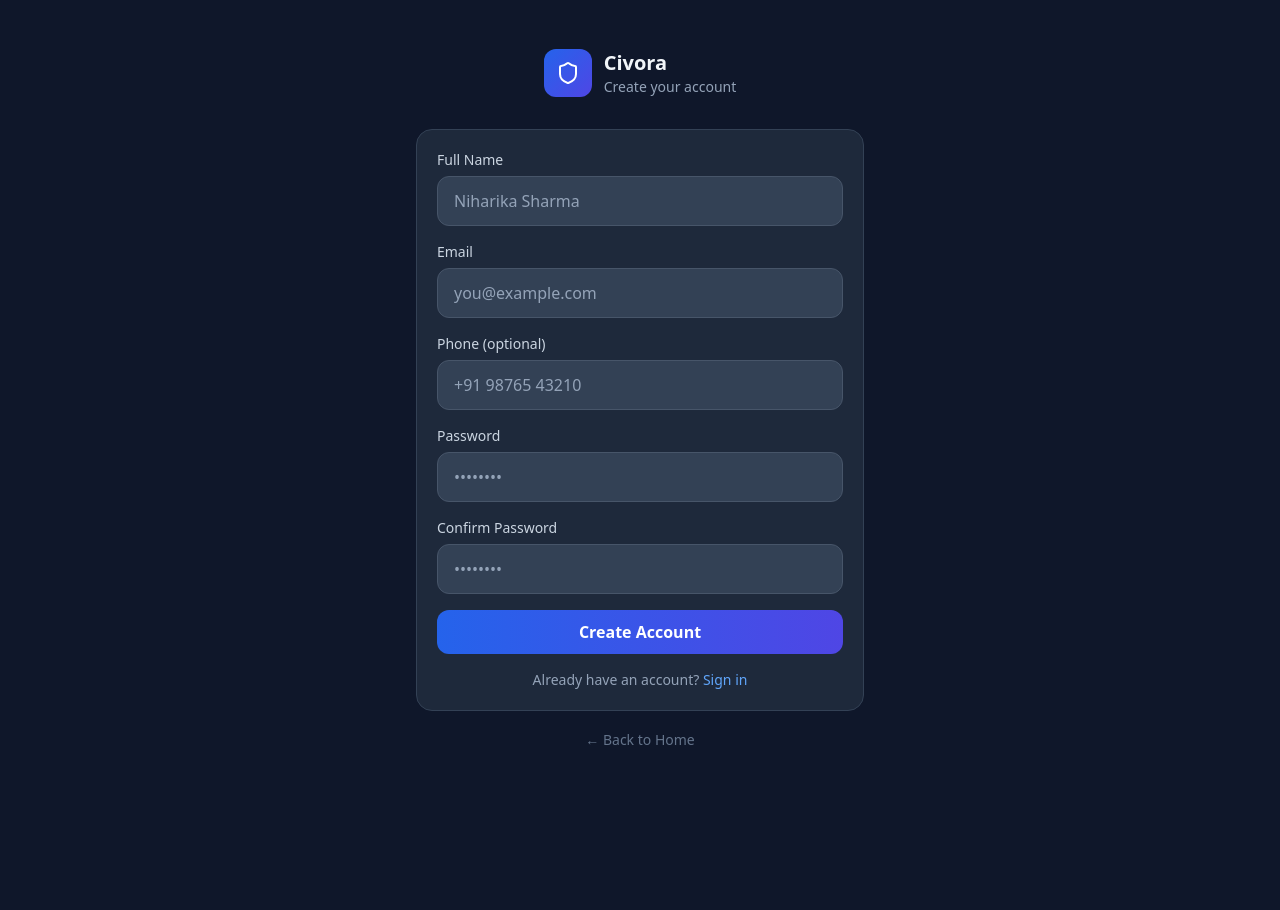
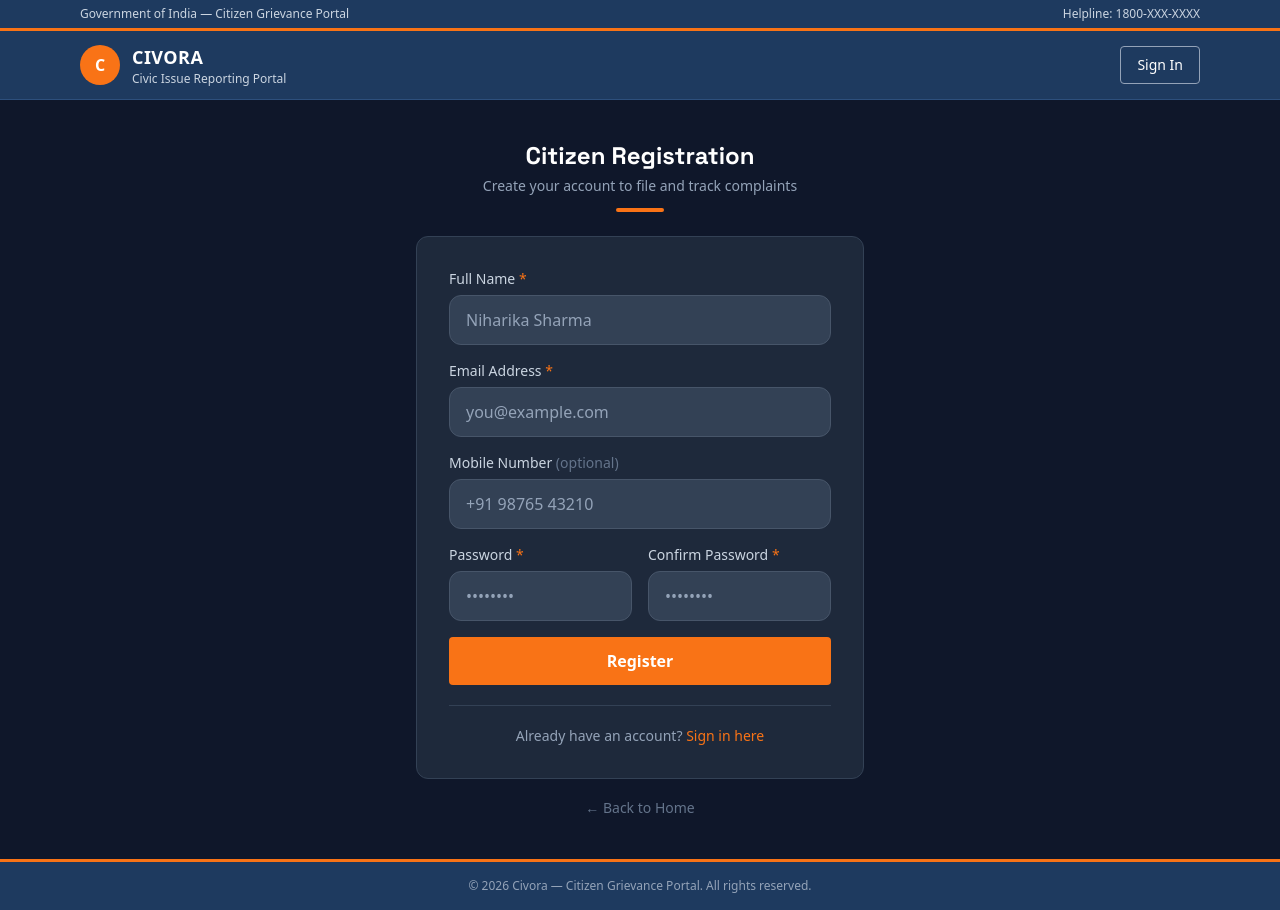
Before and after one commit to Niharikaaa2707/civora-frontend, a React (Vite) app: page /register in a window 1280 px wide. Before the commit the page ends 800 px from the top, so only its background shows below. Built offline with nearby package versions, Linux system fonts and the light colour scheme.

Commit message:
Redesign register page govt style

```diff
--- a/src/pages/Auth/Register.tsx
+++ b/src/pages/Auth/Register.tsx
@@ -1,6 +1,5 @@
 import { useState } from 'react'
 import { useNavigate, Link } from 'react-router-dom'
-import { Shield } from 'lucide-react'
 import { authApi } from '../../services/api'
 import toast from 'react-hot-toast'
 
@@ -35,23 +34,52 @@ export default function Register() {
   }
 
   return (
-    <div className="min-h-screen bg-slate-900 flex items-center justify-center px-4">
-      <div className="w-full max-w-md">
-        {/* Logo */}
-        <div className="flex items-center justify-center gap-3 mb-8">
-          <div className="w-12 h-12 rounded-xl bg-gradient-to-br from-blue-600 to-indigo-600 flex items-center justify-center">
-            <Shield className="w-6 h-6 text-white" />
-          </div>
-          <div>
-            <div className="font-bold text-xl text-slate-100">Civora</div>
-            <div className="text-slate-400 text-sm">Create your account</div>
+    <div className="min-h-screen flex flex-col" style={{ background: '#0f172a' }}>
+
+      {/* Top strip */}
+      <div style={{ background: '#1e3a5f', borderBottom: '3px solid #f97316' }}>
+        <div className="max-w-6xl mx-auto px-4 py-1.5 flex items-center justify-between">
+          <span className="text-xs text-slate-300">Government of India — Citizen Grievance Portal</span>
+          <span className="text-xs text-slate-300 hidden sm:block">Helpline: 1800-XXX-XXXX</span>
         </div>
       </div>
 
-        <div className="card">
+      {/* Navbar */}
+      <div style={{ background: '#1e3a5f', borderBottom: '1px solid #2d4f7c' }}>
+        <div className="max-w-6xl mx-auto px-4 py-3 flex items-center justify-between">
+          <Link to="/" className="flex items-center gap-3">
+            <div className="w-10 h-10 rounded-full flex items-center justify-center" style={{ background: '#f97316' }}>
+              <span className="text-white font-bold text-base">C</span>
+            </div>
+            <div>
+              <div className="font-bold text-lg text-white tracking-wide">CIVORA</div>
+              <div className="text-xs text-slate-300 hidden sm:block">Civic Issue Reporting Portal</div>
+            </div>
+          </Link>
+          <Link to="/login" className="px-4 py-2 text-sm font-medium text-white border border-slate-400 rounded hover:bg-slate-700 transition-all">
+            Sign In
+          </Link>
+        </div>
+      </div>
+
+      {/* Register Form */}
+      <div className="flex-1 flex items-center justify-center px-4 py-10">
+        <div className="w-full max-w-md">
+
+          {/* Header */}
+          <div className="text-center mb-6">
+            <h1 className="text-2xl font-bold text-white mb-1">Citizen Registration</h1>
+            <p className="text-slate-400 text-sm">Create your account to file and track complaints</p>
+            <div className="w-12 h-1 mx-auto mt-3 rounded" style={{ background: '#f97316' }} />
+          </div>
+
+          {/* Card */}
+          <div className="rounded-xl p-6 sm:p-8" style={{ background: '#1e293b', border: '1px solid #334155' }}>
             <form onSubmit={handleSubmit} className="space-y-4">
               <div>
-              <label className="block text-sm font-medium text-slate-300 mb-1.5">Full Name</label>
+                <label className="block text-sm font-medium text-slate-300 mb-1.5">
+                  Full Name <span style={{ color: '#f97316' }}>*</span>
+                </label>
                 <input
                   type="text"
                   className="input"
@@ -61,8 +89,11 @@ export default function Register() {
                   required
                 />
               </div>
+
               <div>
-              <label className="block text-sm font-medium text-slate-300 mb-1.5">Email</label>
+                <label className="block text-sm font-medium text-slate-300 mb-1.5">
+                  Email Address <span style={{ color: '#f97316' }}>*</span>
+                </label>
                 <input
                   type="email"
                   className="input"
@@ -72,8 +103,11 @@ export default function Register() {
                   required
                 />
               </div>
+
               <div>
-              <label className="block text-sm font-medium text-slate-300 mb-1.5">Phone (optional)</label>
+                <label className="block text-sm font-medium text-slate-300 mb-1.5">
+                  Mobile Number <span className="text-slate-500">(optional)</span>
+                </label>
                 <input
                   type="tel"
                   className="input"
@@ -82,8 +116,12 @@ export default function Register() {
                   onChange={e => setForm({ ...form, phone: e.target.value })}
                 />
               </div>
+
+              <div className="grid grid-cols-1 sm:grid-cols-2 gap-4">
                 <div>
-              <label className="block text-sm font-medium text-slate-300 mb-1.5">Password</label>
+                  <label className="block text-sm font-medium text-slate-300 mb-1.5">
+                    Password <span style={{ color: '#f97316' }}>*</span>
+                  </label>
                   <input
                     type="password"
                     className="input"
@@ -94,7 +132,9 @@ export default function Register() {
                   />
                 </div>
                 <div>
-              <label className="block text-sm font-medium text-slate-300 mb-1.5">Confirm Password</label>
+                  <label className="block text-sm font-medium text-slate-300 mb-1.5">
+                    Confirm Password <span style={{ color: '#f97316' }}>*</span>
+                  </label>
                   <input
                     type="password"
                     className="input"
@@ -104,21 +144,26 @@ export default function Register() {
                     required
                   />
                 </div>
+              </div>
+
               <button
                 type="submit"
                 disabled={loading}
-              className="btn-primary w-full mt-2"
+                className="w-full py-3 font-semibold text-white rounded transition-all hover:opacity-90 disabled:opacity-50 mt-2"
+                style={{ background: '#f97316' }}
               >
-              {loading ? 'Creating account...' : 'Create Account'}
+                {loading ? 'Creating account...' : 'Register'}
               </button>
             </form>
 
-          <p className="text-center text-slate-400 text-sm mt-4">
+            <div className="mt-5 pt-5 border-t border-slate-700 text-center">
+              <p className="text-slate-400 text-sm">
                 Already have an account?{' '}
-            <Link to="/login" className="text-blue-400 hover:text-blue-300 font-medium">
-              Sign in
+                <Link to="/login" className="font-medium hover:underline" style={{ color: '#f97316' }}>
+                  Sign in here
                 </Link>
               </p>
+            </div>
           </div>
 
           <p className="text-center mt-4">
@@ -128,5 +173,13 @@ export default function Register() {
           </p>
         </div>
       </div>
+
+      {/* Footer */}
+      <div style={{ background: '#1e3a5f', borderTop: '3px solid #f97316' }}>
+        <div className="max-w-6xl mx-auto px-4 py-4 text-center">
+          <p className="text-slate-400 text-xs">© 2026 Civora — Citizen Grievance Portal. All rights reserved.</p>
+        </div>
+      </div>
+    </div>
   )
 }
```
Lines whose indentation alone changed are shown as unchanged.
